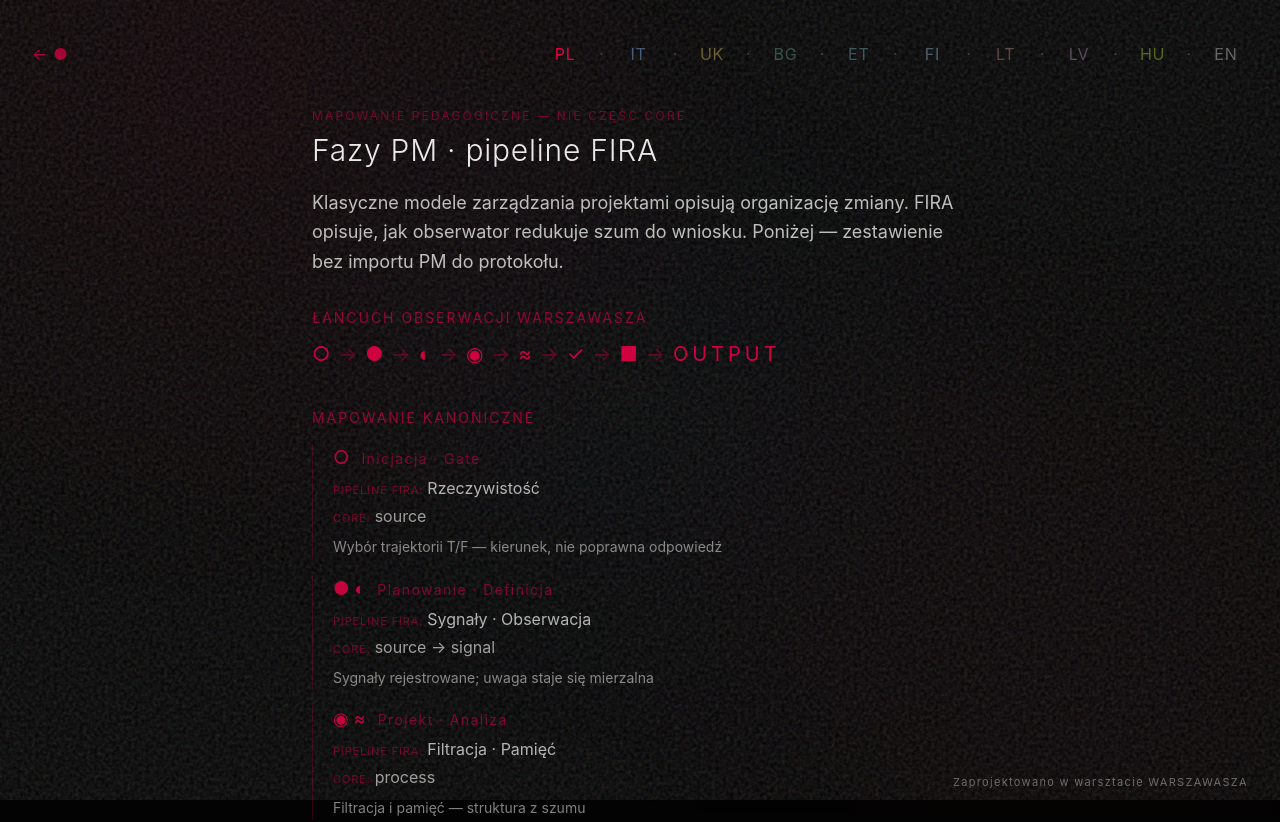
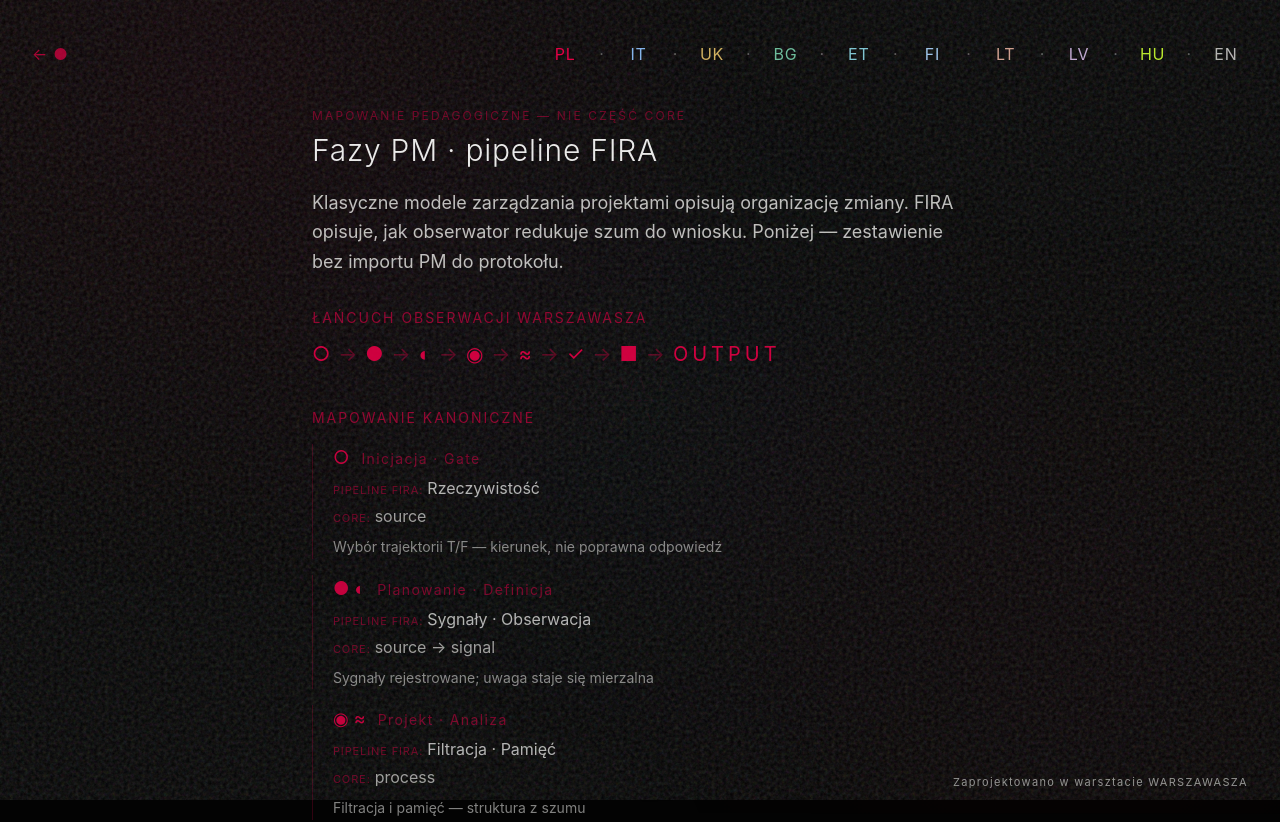
Before and after one commit to adamxdomanski-cpu/warszawasza, a Next.js app in the folder frontend/: page /learn in a window 1280 px wide. Shown: the top 822 px of the page. Built offline with nearby package versions, Linux system fonts and the light colour scheme.

Commit message:
fix(a11y): WCAG contrast and accessible names on lang nav
- Solid idle lang colors ≥4.5:1 on #030303
- Orient screen lang buttons ≥4.5:1 on white
- aria-label includes visible ISO code on all lang buttons

Co-authored-by: adamxdomanski-cpu <adamxdomanski@gmail.com>

```diff
--- a/frontend/app/components/DigitalObserverManifest.tsx
+++ b/frontend/app/components/DigitalObserverManifest.tsx
@@ -3,6 +3,7 @@
 import Link from "next/link";
 import { useEffect, useState } from "react";
 import { DIGITAL_OBSERVER_MANIFEST } from "../../lib/digitalObserverManifest";
+import { LANG_ACCESSIBLE_NAMES } from "../../lib/i18n";
 import { META_LANGS, type MetaLang } from "../../lib/metaI18n";
 import SignalControl from "./SignalControl";
 
@@ -53,6 +54,8 @@ export default function DigitalObserverManifest() {
                 lang === code ? "lang-nav-btn--active" : ""
               }`}
               onClick={() => setLang(code)}
+              aria-label={`${code.toUpperCase()}, ${LANG_ACCESSIBLE_NAMES[code]}`}
+              aria-current={lang === code ? "true" : undefined}
             >
               {code.toUpperCase()}
             </button>
--- a/frontend/app/components/LangNav.tsx
+++ b/frontend/app/components/LangNav.tsx
@@ -1,6 +1,6 @@
 "use client";
 
-import { LANGS, type Lang } from "../../lib/i18n";
+import { LANGS, LANG_ACCESSIBLE_NAMES, type Lang } from "../../lib/i18n";
 import SignalControl from "./SignalControl";
 
 type LangNavProps = {
@@ -25,8 +25,9 @@ export default function LangNav({
     >
       {LANGS.map((code, index) => {
         const active = lang === code;
-        const label =
+        const visible =
           variant === "bracket" ? `[ ${code.toUpperCase()} ]` : code.toUpperCase();
+        const accessibleName = `${visible}, ${LANG_ACCESSIBLE_NAMES[code]}`;
         const btnClass = `lang-nav-btn lang-nav-btn--${code} min-h-11 min-w-11 touch-manipulation px-1.5 sm:px-2 ${
           active ? "lang-nav-btn--active" : ""
         }`;
@@ -43,9 +44,10 @@ export default function LangNav({
                 type="button"
                 onClick={() => onChange(code)}
                 className={btnClass}
+                aria-label={accessibleName}
                 aria-current={active ? "true" : undefined}
               >
-                {label}
+                {visible}
               </button>
             </span>
           );
@@ -63,8 +65,10 @@ export default function LangNav({
               direction="none"
               onClick={() => onChange(code)}
               className={btnClass}
+              aria-label={accessibleName}
+              aria-current={active ? "true" : undefined}
             >
-              {label}
+              {visible}
             </SignalControl>
           </span>
         );
--- a/frontend/app/components/MetaPerception.tsx
+++ b/frontend/app/components/MetaPerception.tsx
@@ -13,6 +13,7 @@ import {
 import { gridZone, pathLength, type AttentionPoint } from "../../lib/attention";
 import { useAttention } from "../../hooks/useAttention";
 import { studioDiscoveryLine } from "../../lib/studioAnchor";
+import { LANG_ACCESSIBLE_NAMES } from "../../lib/i18n";
 import "./meta-hud.css";
 import GrafenGraph from "./GrafenGraph";
 import TrajectoryGraph from "./TrajectoryGraph";
@@ -231,6 +232,8 @@ export default function MetaPerception() {
                 lang === code ? "lang-nav-btn--active" : ""
               }`}
               onClick={() => switchLang(code)}
+              aria-label={`${code.toUpperCase()}, ${LANG_ACCESSIBLE_NAMES[code]}`}
+              aria-current={lang === code ? "true" : undefined}
             >
               {code.toUpperCase()}
             </button>
--- a/frontend/app/globals.css
+++ b/frontend/app/globals.css
@@ -21,39 +21,40 @@
   --color-fira-structure-mid: rgba(248, 248, 246, 0.62);
   --color-fira-structure-bright: rgba(248, 248, 246, 0.88);
   --color-lang-active: var(--color-accent);
-  --color-lang-idle: rgba(190, 190, 188, 0.52);
+  /* Idle lang tints: solid hex, ≥4.5:1 on #030303 (WCAG AA) */
+  --color-lang-idle: #949492;
   --color-lang-hover: rgba(228, 0, 69, 0.68);
-  --color-lang-sep: rgba(190, 190, 188, 0.28);
-  --color-lang-pl-idle: rgba(228, 0, 69, 0.44);
+  --color-lang-sep: rgba(190, 190, 188, 0.45);
+  --color-lang-pl-idle: #e8557a;
   --color-lang-pl-active: var(--color-accent);
-  --color-lang-pl-hover: rgba(228, 0, 69, 0.72);
-  --color-lang-it-idle: rgba(120, 168, 220, 0.5);
-  --color-lang-it-active: rgba(120, 168, 220, 0.88);
-  --color-lang-it-hover: rgba(120, 168, 220, 0.68);
-  --color-lang-uk-idle: rgba(212, 180, 96, 0.48);
-  --color-lang-uk-active: rgba(212, 180, 96, 0.86);
-  --color-lang-uk-hover: rgba(212, 180, 96, 0.66);
-  --color-lang-bg-idle: rgba(96, 158, 132, 0.48);
-  --color-lang-bg-active: rgba(96, 158, 132, 0.86);
-  --color-lang-bg-hover: rgba(96, 158, 132, 0.66);
-  --color-lang-et-idle: rgba(110, 165, 175, 0.48);
-  --color-lang-et-active: rgba(110, 165, 175, 0.86);
-  --color-lang-et-hover: rgba(110, 165, 175, 0.66);
-  --color-lang-fi-idle: rgba(140, 175, 210, 0.48);
-  --color-lang-fi-active: rgba(140, 175, 210, 0.86);
-  --color-lang-fi-hover: rgba(140, 175, 210, 0.66);
-  --color-lang-lt-idle: rgba(180, 130, 110, 0.48);
-  --color-lang-lt-active: rgba(180, 130, 110, 0.86);
-  --color-lang-lt-hover: rgba(180, 130, 110, 0.66);
-  --color-lang-lv-idle: rgba(160, 140, 175, 0.48);
-  --color-lang-lv-active: rgba(160, 140, 175, 0.86);
-  --color-lang-lv-hover: rgba(160, 140, 175, 0.66);
-  --color-lang-hu-idle: rgba(184, 230, 46, 0.4);
-  --color-lang-hu-active: rgba(184, 230, 46, 0.76);
-  --color-lang-hu-hover: rgba(184, 230, 46, 0.58);
-  --color-lang-en-idle: rgba(190, 190, 188, 0.48);
-  --color-lang-en-active: rgba(248, 248, 246, 0.82);
-  --color-lang-en-hover: rgba(248, 248, 246, 0.62);
+  --color-lang-pl-hover: #ff5c85;
+  --color-lang-it-idle: #85b4ea;
+  --color-lang-it-active: #a8ccff;
+  --color-lang-it-hover: #9cc4f5;
+  --color-lang-uk-idle: #d0b060;
+  --color-lang-uk-active: #e8c878;
+  --color-lang-uk-hover: #ddbc68;
+  --color-lang-bg-idle: #6ebc9c;
+  --color-lang-bg-active: #88d4b4;
+  --color-lang-bg-hover: #7ac8a8;
+  --color-lang-et-idle: #80c4d0;
+  --color-lang-et-active: #98dce8;
+  --color-lang-et-hover: #8cd4e0;
+  --color-lang-fi-idle: #9ec4e8;
+  --color-lang-fi-active: #b8d8f8;
+  --color-lang-fi-hover: #acd0f0;
+  --color-lang-lt-idle: #d0a090;
+  --color-lang-lt-active: #e8b8a8;
+  --color-lang-lt-hover: #dcb0a0;
+  --color-lang-lv-idle: #c0a8d0;
+  --color-lang-lv-active: #d8c0e8;
+  --color-lang-lv-hover: #ccb4dc;
+  --color-lang-hu-idle: #b8e62e;
+  --color-lang-hu-active: #d0ff48;
+  --color-lang-hu-hover: #c8f038;
+  --color-lang-en-idle: #b4b4b2;
+  --color-lang-en-active: rgba(248, 248, 246, 0.94);
+  --color-lang-en-hover: #d0d0ce;
   --font-sans: var(--font-fira-sans), "Fira Sans", sans-serif;
   --font-mono: var(--font-fira-mono), "Fira Mono", monospace;
 }
@@ -596,7 +597,7 @@
   }
 
   .lang-nav--orient .lang-nav-btn {
-    color: rgba(17, 17, 17, 0.42);
+    color: #595959;
     background: transparent;
     border: 0;
     font: inherit;
@@ -618,7 +619,7 @@
   }
 
   .lang-nav--orient .lang-nav-sep {
-    color: rgba(17, 17, 17, 0.22);
+    color: #757575;
   }
 
   .orientation-screen__continue {
--- a/frontend/lib/i18n.ts
+++ b/frontend/lib/i18n.ts
@@ -22,6 +22,20 @@ export const LANGS: Lang[] = [
   "hu",
   "en",
 ];
+
+/** Full language names for accessible labels (must include visible ISO code). */
+export const LANG_ACCESSIBLE_NAMES: Record<Lang, string> = {
+  pl: "Polski, PL",
+  it: "Italiano, IT",
+  uk: "Українська, UK",
+  bg: "Български, BG",
+  et: "Eesti, ET",
+  fi: "Suomi, FI",
+  lt: "Lietuvių, LT",
+  lv: "Latviešu, LV",
+  hu: "Magyar, HU",
+  en: "English, EN",
+};
 
 type FlowKey = "signal" | "friction" | "adaptation" | "trajectory";
 
```
